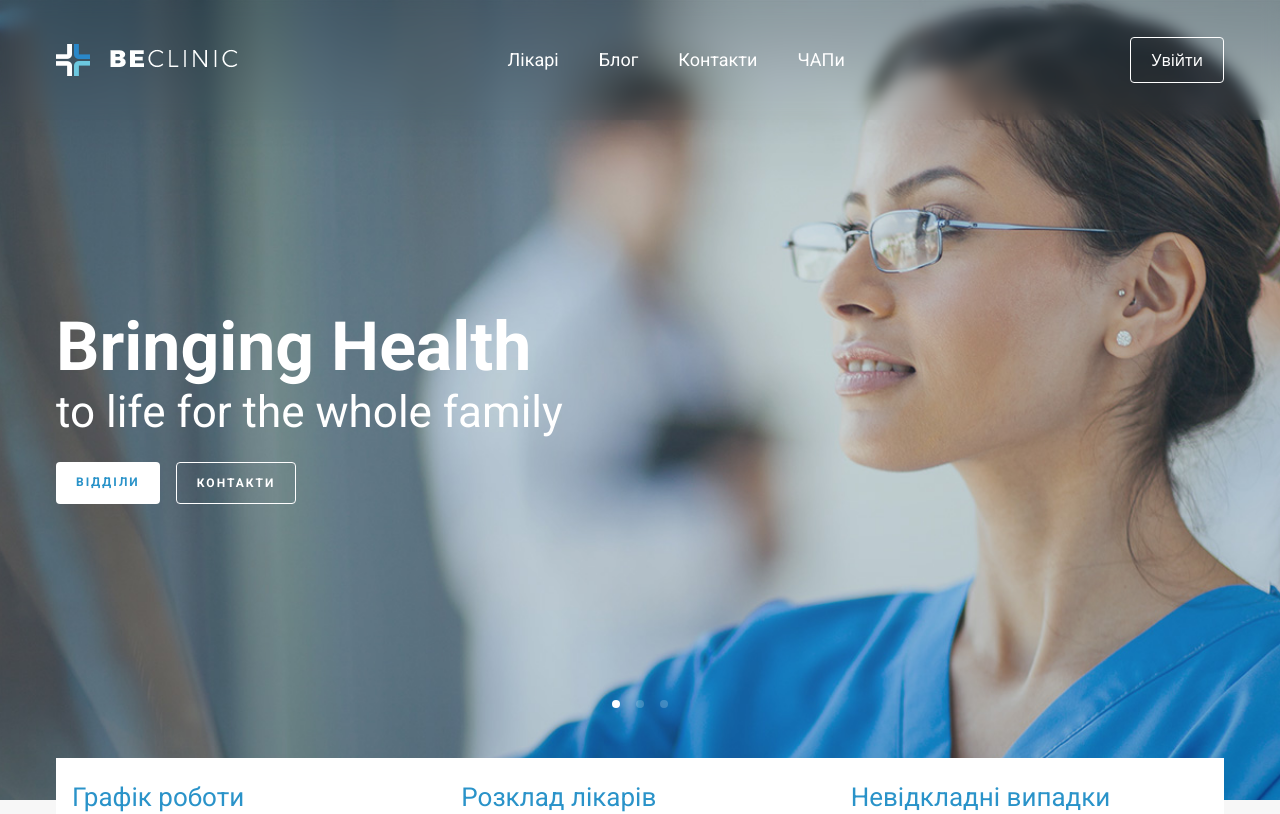
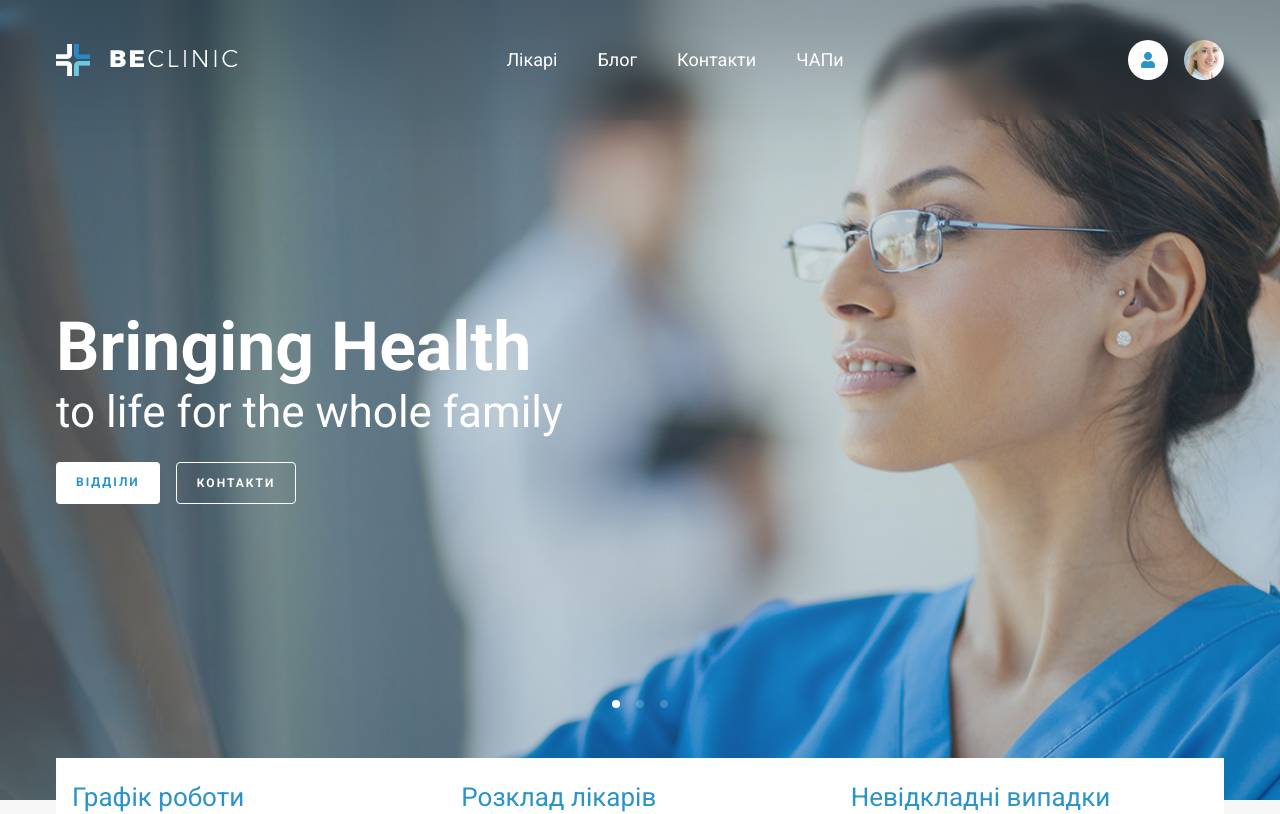
Before and after one commit to DevSav952/Medicate, a Next.js app: page / in a window 1280 px wide. Shown: the top 814 px of the page. Built offline with nearby package versions, Linux system fonts and the light colour scheme.

Commit message:
Feat: Added user avatar in header

```diff
--- a/src/components/Header/Header.tsx
+++ b/src/components/Header/Header.tsx
@@ -10,6 +10,8 @@ import AuthModal from '@/components/modals/AuthModal/AuthModal'
 
 import logo from '@/assets/logo.png'
 import { twMerge } from 'tailwind-merge'
+import { FaUser } from 'react-icons/fa'
+import userAvatar from '@/assets/about-img5.jpg'
 
 const HEADER_ANIMATION_HEIGHT = 270
 const HEADER_ANIMATION_HEIGHT_HERO = 550
@@ -17,6 +19,7 @@ const HEADER_ANIMATION_HEIGHT_HERO = 550
 const Header = () => {
   const [scrolled, setScrolled] = useState(false)
   const [openAuthModal, setOpenAuthModal] = useState(false)
+  const [isAuth, setIsAuth] = useState(true)
   const path = usePathname()
 
   useEffect(() => {
@@ -95,11 +98,25 @@ const Header = () => {
           </div>
 
           <div className='flex items-center gap-4 ml-4'>
-            <AuthModal
-              isOpen={openAuthModal}
-              handleOpenAuthModal={handleOpenAuthModal}
-              handleCloseAuthModal={handleCloseAuthModal}
-            />
+            {isAuth ? (
+              <>
+                <Link href='/mycabinet/patient/1'>
+                  <div className='w-10 h-10 flex items-center justify-center bg-white rounded-full'>
+                    <FaUser className='fill-blue-100' />
+                  </div>
+                </Link>
+                <Link href='/mycabinet/doctor/1'>
+                  <Image src={userAvatar} alt='user avatar' className='w-10 h-10 rounded-full' width={40} height={40} />
+                </Link>
+              </>
+            ) : (
+              <AuthModal
+                isOpen={openAuthModal}
+                handleOpenAuthModal={handleOpenAuthModal}
+                handleCloseAuthModal={handleCloseAuthModal}
+              />
+            )}
+
             <div className='lg:hidden'>
               <HeaderMenu />
             </div>
```
